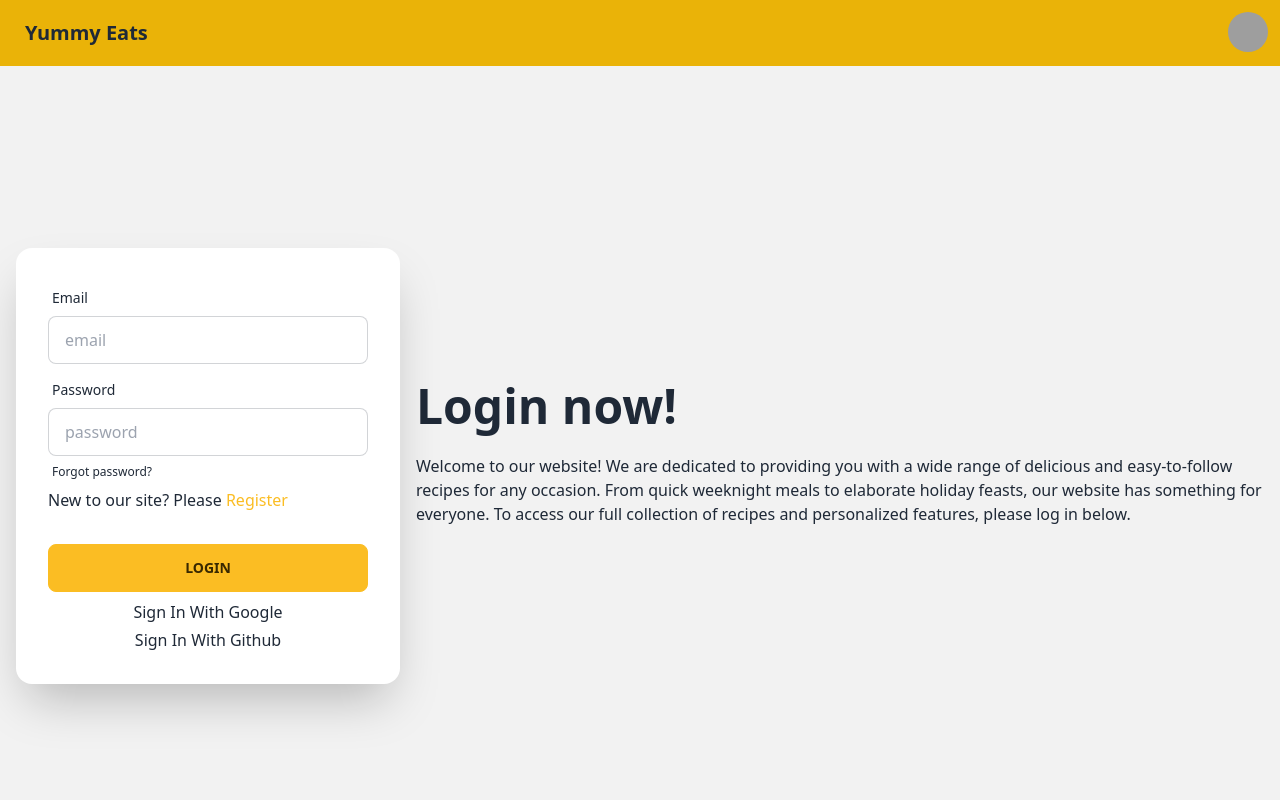
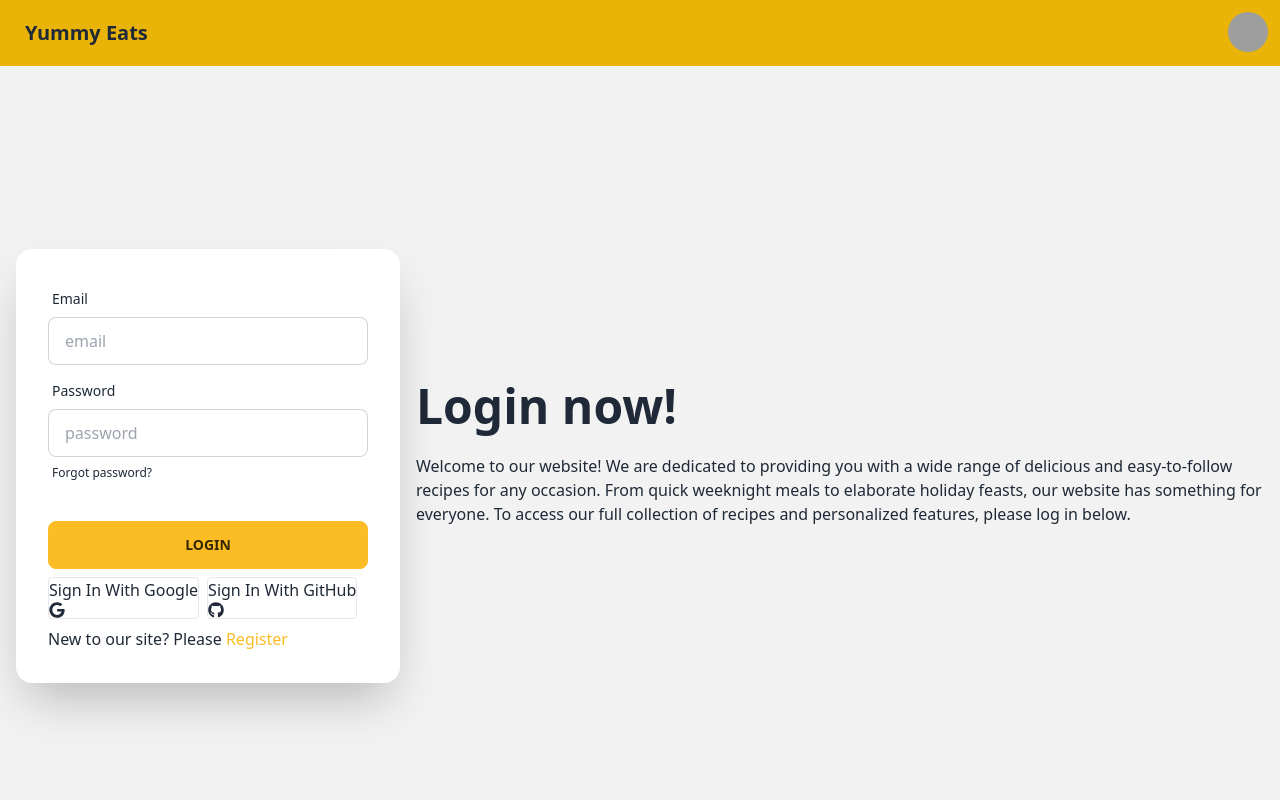
Before and after one commit to nabeel365/yummy-eats, a React (Vite) app: page /login in a window 1280 px wide. Shown: the top 800 px of the page. Built offline with nearby package versions, Linux system fonts and the light colour scheme; no server answers; grey boxes are pictures that could not be loaded.

Commit message:
banner created

```diff
--- a/package.json
+++ b/package.json
@@ -13,6 +13,7 @@
     "@fortawesome/fontawesome-svg-core": "^6.4.0",
     "@fortawesome/free-solid-svg-icons": "^6.4.0",
     "@fortawesome/react-fontawesome": "^0.2.0",
+    "bootstrap": "^5.2.3",
     "daisyui": "^2.51.6",
     "firebase": "^9.21.0",
     "flowbite": "^1.6.5",
@@ -20,6 +21,7 @@
     "localforage": "^1.10.0",
     "match-sorter": "^6.3.1",
     "react": "^18.2.0",
+    "react-bootstrap": "^2.7.4",
     "react-dom": "^18.2.0",
     "react-icons": "^4.8.0",
     "react-router-dom": "^6.11.0",
--- a/src/Banner/Banner.jsx
+++ b/src/Banner/Banner.jsx
@@ -2,7 +2,16 @@ import React from 'react';
 
 const Banner = () => {
     return (
-        <div>
+        <div className='sm:flex w-auto'>
+
+            <div className=''>
+
+                <h1 className='text-orange-400 sm:text-5xl text-2xl font-extrabold '>Welcome To Yummy Eats</h1>
+                <br />
+                <p className='sm:text-3xl'>Yummy Eats is a popular food recipe website that features a diverse range of delicious and easy-to-follow recipes for food lovers of all levels. From quick and simple meals to more complex dishes, Yummy Eats has something for everyone.</p>
+
+            </div>
+
             <div className="carousel w-full">
                 <div id="slide1" className="carousel-item relative w-full">
                     <img src="https://www.daburhoney.com/images/recipes-category-banner.jpg" className="w-full" />
@@ -33,6 +42,7 @@ const Banner = () => {
                     </div>
                 </div>
             </div>
+
         </div>
     );
 };
--- a/src/components/ChefInfo/ChefInfo.jsx
+++ b/src/components/ChefInfo/ChefInfo.jsx
@@ -10,7 +10,12 @@ const ChefInfo = ({ chefs, }) => {
 
     console.log(name);
     return (
+        <div>
+
+
             <div className='grid-row-3'>
+
+
                 <div className="card w-96 bg-base-100 shadow-xl">
                     <figure className='px-10 pt-10'><img className='img-fluid' src={picture} alt="chefs" /></figure>
                     <div className="card-body">
@@ -27,6 +32,9 @@ const ChefInfo = ({ chefs, }) => {
                     </div>
                 </div>
             </div>
+
+        </div>
+
     );
 };
 
--- a/src/components/Login/Login.jsx
+++ b/src/components/Login/Login.jsx
@@ -1,7 +1,7 @@
 import React, { useState } from 'react';
 import { Link } from 'react-router-dom';
 import { GithubAuthProvider, GoogleAuthProvider, getAuth, signInWithPopup, signOut } from 'firebase/auth';
-
+import { FaGoogle, FaGithub } from 'react-icons/fa';
 import app from '../../firebase.config';
 
 
@@ -72,19 +72,21 @@ const Login = () => {
                                         <a href="#" className="label-text-alt link link-hover">Forgot password?</a>
                                     </label>
 
-                                    <p>New to our site? Please <Link className='text-warning' to="/register"> Register </Link></p>
                                 </div>
                                 <div className="form-control mt-6">
                                     <button className="btn btn-warning">Login</button>
                                 </div>
 
-                                <div className='text-center gap-1 grid'>
-                                    <a className='' onClick={handleGoogleSignIn}> Sign In With Google </a>
+                                <div className='text-center gap-2 flex'>
+                                    <Link className='' onClick={handleGoogleSignIn}> <button className='border rounded'>  Sign In With Google <FaGoogle/> </button> </Link>
 
-                                    <a className='' onClick={handleGithubSignIn}> Sign In With Github </a>
+                                    <Link className='' onClick={handleGithubSignIn}> <button className='border rounded'>  Sign In With GitHub <FaGithub/>   </button> </Link>
 
 
                                 </div>
+
+
+                                <p>New to our site? Please <Link className='text-warning' to="/register"> Register </Link></p>
 
 
                             </div>
--- a/src/components/Main/Main.jsx
+++ b/src/components/Main/Main.jsx
@@ -12,6 +12,10 @@ const Main = () => {
         <div>
 
             <Banner></Banner>
+<br />
+<br />
+
+<h1 className='text-center sm:text-5xl text-amber-300'>Explore Our Chefs</h1>
 
             <div className='grid gap-4 grid-cols-1 sm:grid-cols-2 md:grid-cols-3'>
 
```
Also changed, not shown: 1 other file (tests, documents, lock files or other folders). Lines whose indentation alone changed are shown as unchanged.
